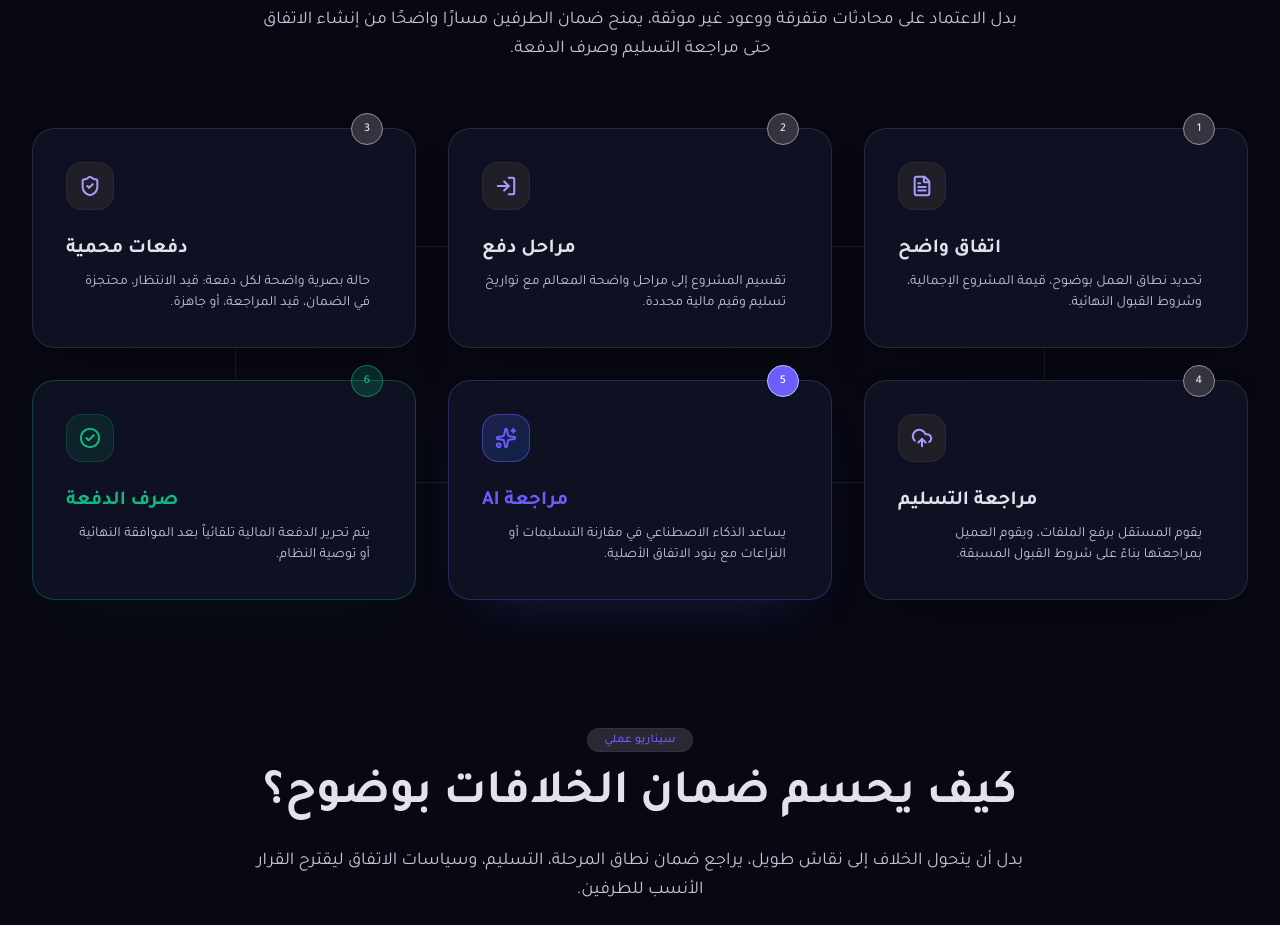
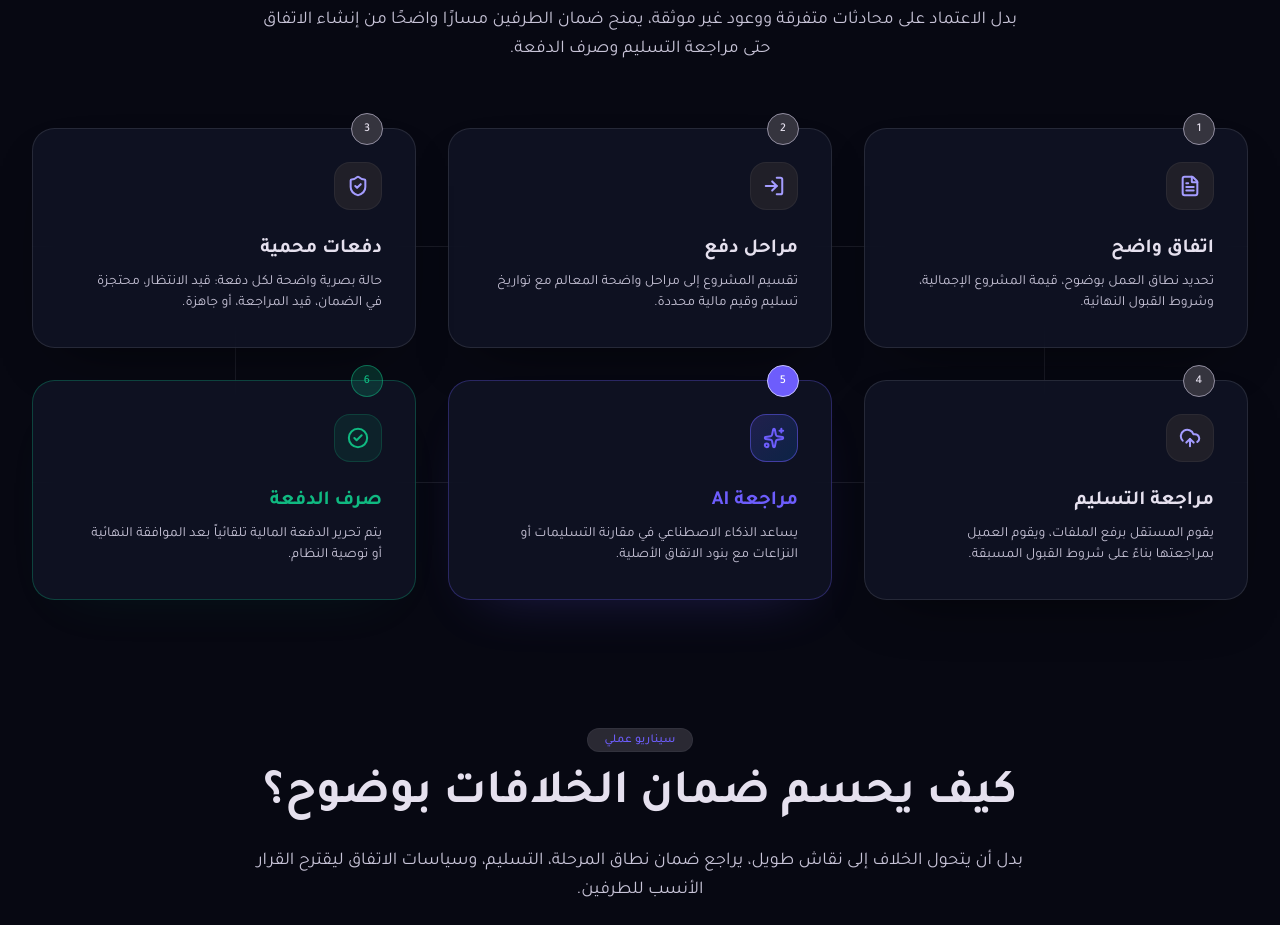
Before and after one commit to WasmSoft/dhaman_landing_page, a Next.js app: page / in a window 1280 px wide. Shown: the part 2420-3345 px from the top of the page. Built offline with nearby package versions, Linux system fonts and the light colour scheme.

Commit message:
fix-text-icons-alignement

```diff
--- a/src/components/solution/SolutionStepCard.tsx
+++ b/src/components/solution/SolutionStepCard.tsx
@@ -34,7 +34,7 @@ export function SolutionStepCard({ step }: SolutionStepCardProps) {
   return (
     <article
       className={cn(
-        "relative z-10 flex min-h-[218px] flex-col items-end gap-2 rounded-xl border bg-[#111426]/80 p-[33px] text-right shadow-[0_24px_60px_-34px_rgb(0_0_0_/_0.8)] backdrop-blur-md",
+        "relative z-10 flex min-h-[218px] flex-col items-start gap-2 rounded-xl border bg-[#111426]/80 p-[33px] text-right shadow-[0_24px_60px_-34px_rgb(0_0_0_/_0.8)] backdrop-blur-md",
         isAi
           ? "border-[#6d5dfc]/30 shadow-[#6d5dfc]/30"
           : isSuccess
```
